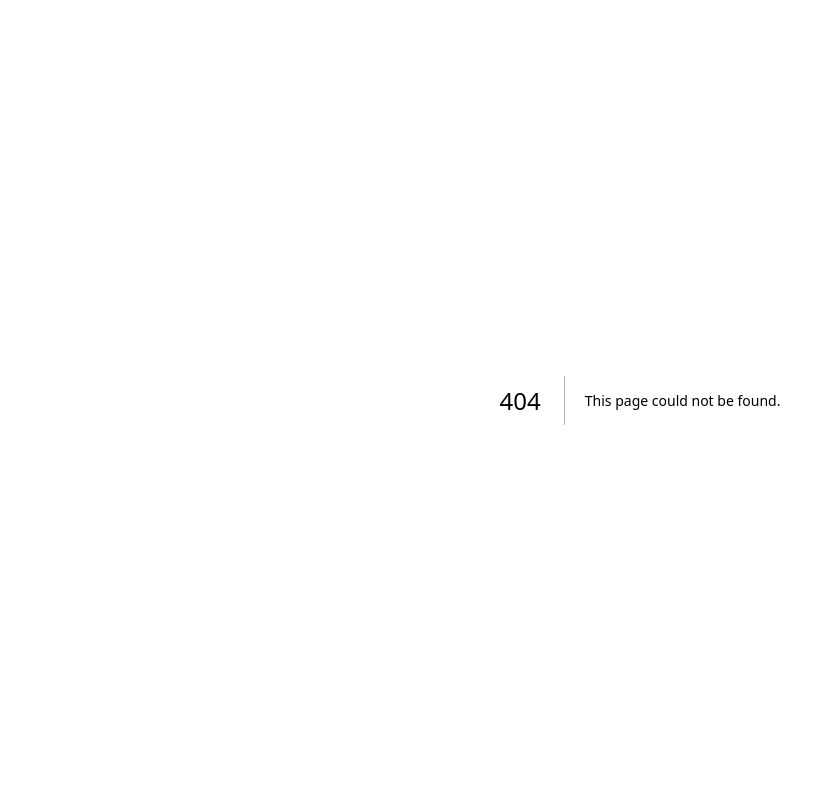
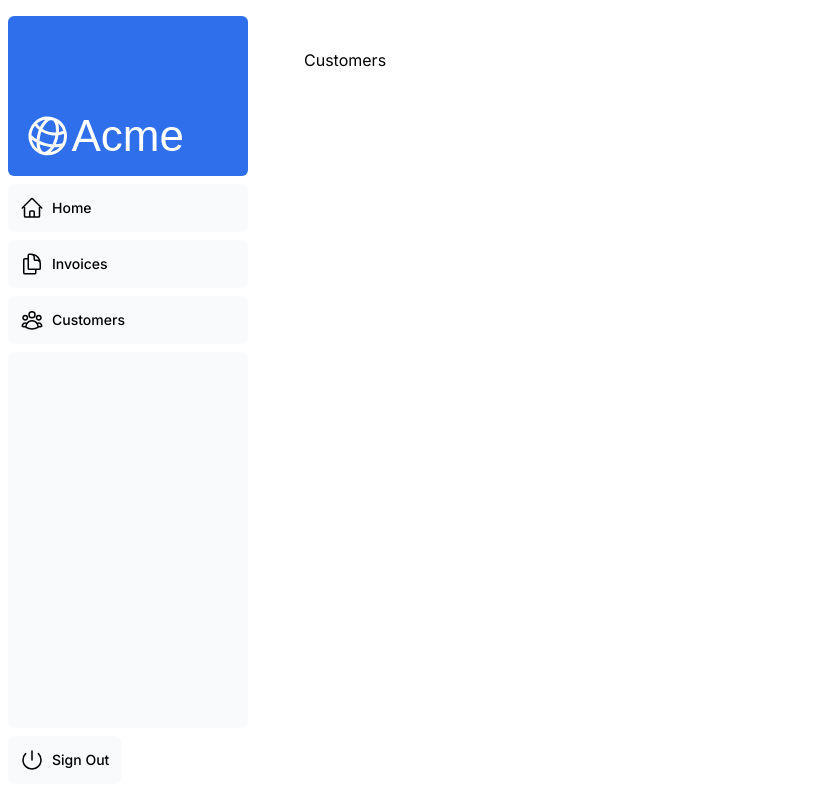
Before and after one commit to mariolazzari/next-dashboard, a Next.js app: page /dashboard/customers in a window 1280 px wide. Before the commit this address had no page. Shown: the whole page, without its empty margins (0-835 px from the left). Built offline with nearby package versions, Linux system fonts and the light colour scheme; a web font is replaced by a local one.

Commit message:
done chapter 4

```diff
--- /dev/null
+++ b/app/dashboard/customers/page.tsx
@@ -0,0 +1,3 @@
+export default function CustomersPage() {
+  return <p>Customers</p>;
+}
--- /dev/null
+++ b/app/dashboard/invoices/page.tsx
@@ -0,0 +1,3 @@
+export default function Page() {
+  return <p>invoices</p>;
+}
--- /dev/null
+++ b/app/dashboard/layout.tsx
@@ -0,0 +1,12 @@
+import SideNav from "@/app/ui/dashboard/sidenav";
+
+export default function Layout({ children }: { children: React.ReactNode }) {
+  return (
+    <div className="flex h-screen flex-col md:flex-row md:overflow-hidden">
+      <div className="w-full flex-none md:w-64">
+        <SideNav />
+      </div>
+      <div className="flex-grow p-6 md:overflow-y-auto md:p-12">{children}</div>
+    </div>
+  );
+}
--- /dev/null
+++ b/app/dashboard/page.tsx
@@ -0,0 +1,3 @@
+export default function Page() {
+  return <p>Dashboard Page</p>;
+}
--- a/app/ui/dashboard/sidenav.tsx
+++ b/app/ui/dashboard/sidenav.tsx
@@ -1,8 +1,8 @@
-import Link from 'next/link';
-import NavLinks from '@/app/ui/dashboard/nav-links';
-import AcmeLogo from '../acme-logo';
-import { PowerIcon } from '@heroicons/react/24/outline';
-import { signOut } from '@/auth';
+import Link from "next/link";
+import NavLinks from "@/app/ui/dashboard/nav-links";
+import AcmeLogo from "../acme-logo";
+import { PowerIcon } from "@heroicons/react/24/outline";
+// import { signOut } from '@/auth';
 
 export default function SideNav() {
   return (
@@ -20,8 +20,8 @@
         <div className="hidden h-auto w-full grow rounded-md bg-gray-50 md:block"></div>
         <form
           action={async () => {
-            'use server';
-            await signOut();
+            "use server";
+            // await signOut();
           }}
         >
           <button className="flex h-[48px] grow items-center justify-center gap-2 rounded-md bg-gray-50 p-3 text-sm font-medium hover:bg-sky-100 hover:text-blue-600 md:flex-none md:justify-start md:p-2 md:px-3">
```
